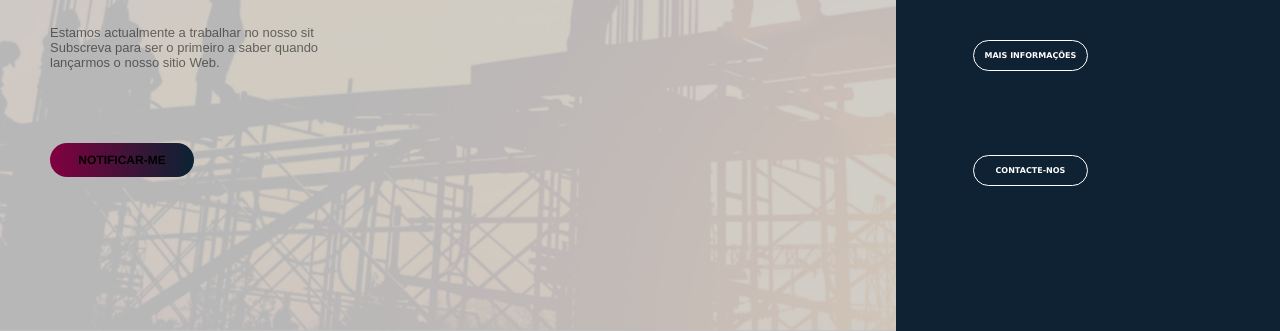
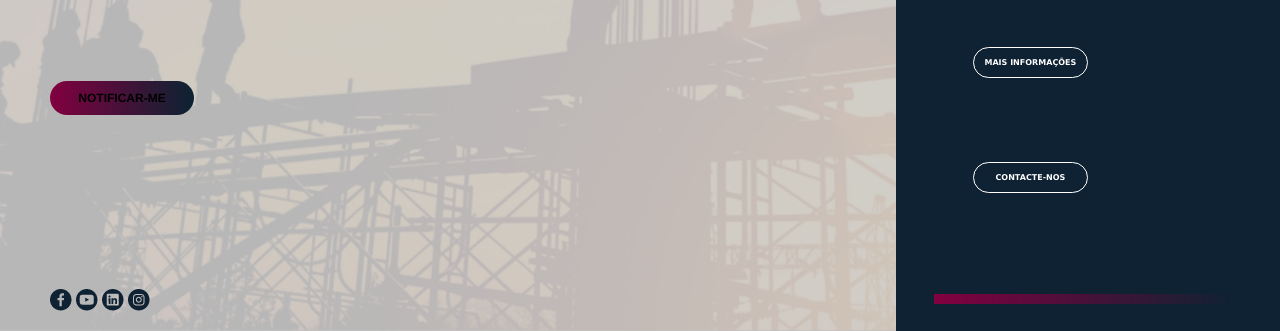
Before and after one commit to LeoHenriques0/Carmon, a plain HTML site: page index.html in a window 1280 px wide. Shown: the part 469-800 px from the top of the page. Drawn offline with Linux system fonts and the light colour scheme.

Commit message:
Acabamos de finalizar a primreira pagina

```diff
--- a/assets/css/style.css
+++ b/assets/css/style.css
@@ -33,8 +33,9 @@ body{
     justify-content: space-between;
     align-items: start;
     width:30%;
-    height: 80%;
+    height: 96%;
     padding-left:50px ;
+
 }
 .logotipo{
     width: 80%;
@@ -45,10 +46,11 @@ body{
 .description_first_div{
     display: flex;
     flex-direction: column;
-    justify-content: space-evenly;
+    justify-content: space-between;
     align-items: flex-start;
     width: 75%;
-    height: 70%;
+    height: 44%;
+
 }
 .title_description_first_div{
     font-size: 2em;
@@ -77,7 +79,8 @@ body{
 }
 .home_page_second_div{
     display: flex;
-    justify-content: center;
+    flex-direction: column;
+    justify-content: space-around;
     align-items: center;
     width: 30%;
     height: 100%;
@@ -90,6 +93,8 @@ body{
     justify-content: space-around;
     height: 70%;
     width: 60%;
+    margin-top: 100px;
+
 }
 .title_second_div{
     font-size: 16pt;
@@ -121,6 +126,17 @@ body{
     border:1px solid white ;
     background-color: transparent;
     color:white;
+}
+.img_webuild{
+    margin-top: 20px;
+    width: 80%;
+	height:10px;
+	background: url('../images/Rectangle 3.png');
+	background-size: cover;
+}
+.rede_socias{
+
+
 }
 .footering{
     display:flex;
--- a/index.html
+++ b/index.html
@@ -24,16 +24,23 @@
                     <p class="paragraph_first_div">Estamos actualmente a trabalhar no nosso sit <br>Subscreva para ser o primeiro a saber quando <br>lançarmos o nosso sitio Web.</p>
                     <button class="button_description_first_div">NOTIFICAR-ME</button>
                 </div>
+                <div class="rede_socias">
+                    <a href="" class="net"><img src="assets/images/Path 1.png"></a>
+                    <a href="" class="net"><img src="assets/images/Group 1.png"></a>
+                    <a href="" class="net"><img src="assets/images/Group 2.png"></a>
+                    <a href="" class="net"><img src="assets/images/Group 3.png"></a>
+            </div>
             </div>
             <div class="home_page_second_div">
                 <div class="principal_second_div">
                     <h2 class="title_second_div">We build creative tools <br>for creative people.</h2>
-                <p class="paragraph_second_div">A Carmon é uma empresa 100% Angolana,que<br>investe nos recursos nacionais e na capacitação <br>profissionaç em Angola,tendo sido criada para <br>actuarno sector da construção Civil e Obras Públicas, estando actualmente consolidada  como  uma das maiores empresas Angolanas do  <br>ramo, reputada pela sua excelência em <br>Artes Especias,Estradas Pontes, Viadutos,<br>Geotecnia e Fundações. </p>
+                     <p class="paragraph_second_div">A Carmon é uma empresa 100% Angolana,que<br>investe nos recursos nacionais e na capacitação <br>profissionaç em Angola,tendo sido criada para <br>actuarno sector da construção Civil e Obras Públicas, estando actualmente consolidada  como  uma das maiores empresas Angolanas do  <br>ramo, reputada pela sua excelência em <br>Artes Especias,Estradas Pontes, Viadutos,<br>Geotecnia e Fundações. </p>
                 <div class="saber_mais">
                     <button class="saber_mais_button" onclick="informaction()">MAIS INFORMAÇÕES</button>
                     <button class="saber_mais_button" onclick="helper()">CONTACTE-NOS</button>
                 </div>
                 </div>
+                <div class="img_webuild"></div>
             </div>
         </div>
         </section>
```
